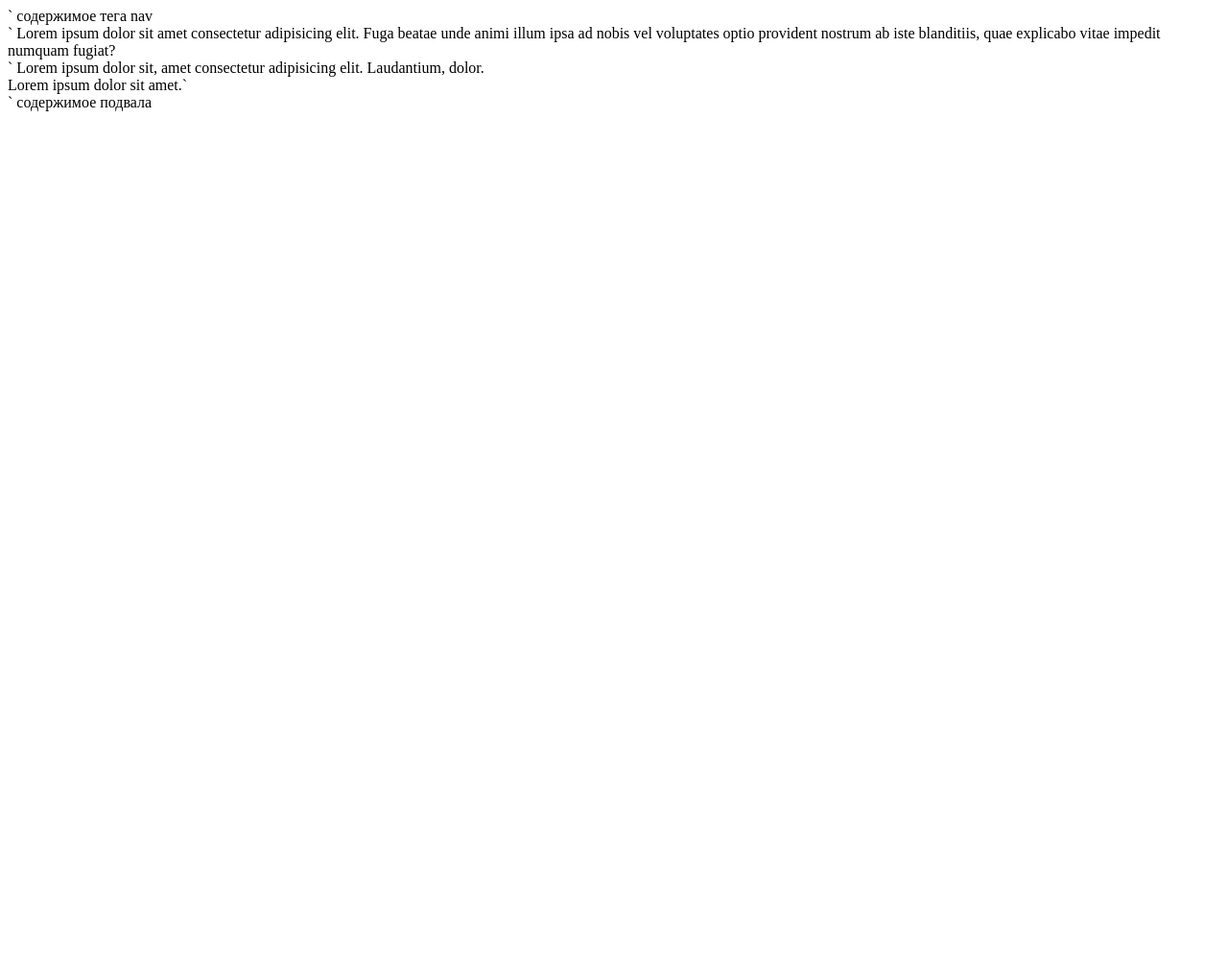
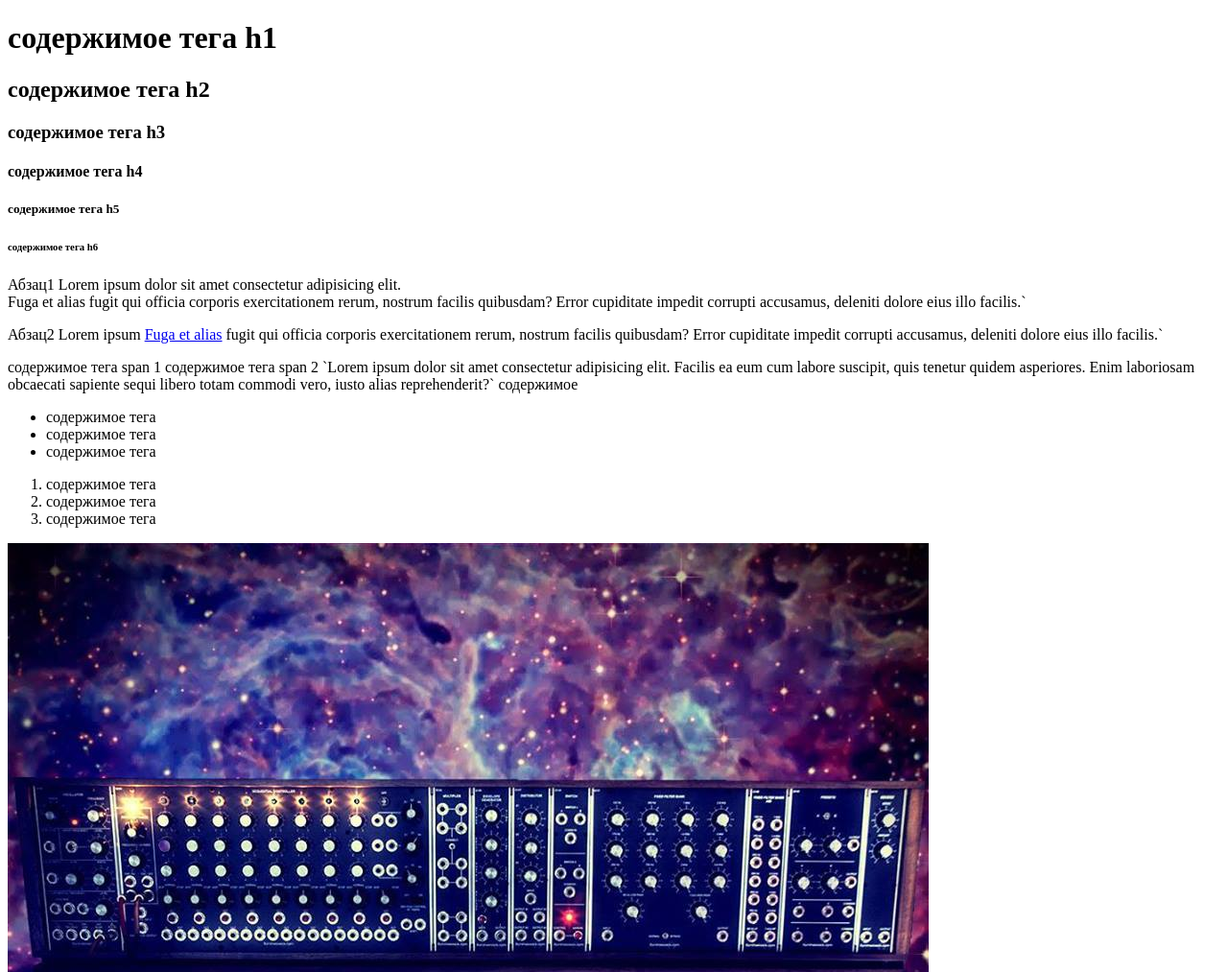
Before and after one commit to kos-vkg/HTML_lessons, a plain HTML site: page index.html in a window 1280 px wide. Shown: the top 1013 px of the page at 96% size. Before the commit the page ends 800 px from the top, so only its background shows below. Drawn offline with Linux system fonts and the light colour scheme.

Commit message:
3 урок. теги h,  span,  a,  img,  ul, ol, li, br

```diff
--- a/index.html
+++ b/index.html
@@ -6,26 +6,39 @@
 
 <head>
     <! Заголовок страницы в браузере >
-    <title>Знакомство с HTML тегами. Часть №1</title>
+    <title>Знакомство с HTML тегами. Часть №2</title>
     <meta http-equiv="Content-type" content="text/html;charset=UTF-8" />
 </head>
 <! Отображается тело страницы >
 
 <body>
-    <header>
-        <nav>` содержимое тега nav
-        </nav>
+    <! h1 - только 1 раз>
+    <h1>cодержимое тега h1</h1>
+    <h2>содержимое тега h2</h2>
+    <h3>содержимое тега h3</h3>
+    <h4>содержимое тега h4</h4>
+    <h5>содержимое тега h5</h5>
+    <h6>содержимое тега h6</h6>
+    <p>Абзац1 Lorem ipsum dolor sit amet consectetur adipisicing elit. <br /> Fuga et alias fugit qui officia corporis exercitationem rerum, nostrum facilis quibusdam? Error cupiditate impedit corrupti accusamus, deleniti dolore eius illo facilis.`</p>
+    <p>Абзац2 Lorem ipsum <a target="_blank" href="http://google.com">Fuga et alias</a> fugit qui officia corporis exercitationem rerum, nostrum facilis quibusdam? Error cupiditate impedit corrupti accusamus, deleniti dolore eius illo facilis.`</p>
 
-    </header>
-    <div>` Lorem ipsum dolor sit amet consectetur adipisicing elit. Fuga beatae unde animi illum ipsa ad nobis vel voluptates optio provident nostrum ab iste blanditiis, quae explicabo vitae impedit numquam fugiat?
-    </div>
-    <div>` Lorem ipsum dolor sit, amet consectetur adipisicing elit. Laudantium, dolor.
-    </div>
-    <div>
-        Lorem ipsum dolor sit amet.`
-    </div>
-    <footer>` cодержимое подвала
-    </footer>
+    <span>содержимое тега span 1</span>
+    <span>содержимое тега span 2</span>
+    <span>`Lorem ipsum dolor sit amet consectetur adipisicing elit. Facilis ea eum cum labore suscipit, quis tenetur quidem asperiores. Enim laboriosam obcaecati sapiente sequi libero totam commodi vero, iusto alias reprehenderit?`</span> cодержимое
+
+    <ul>
+        <li>cодержимое тега</li>
+        <li>cодержимое тега</li>
+        <li>cодержимое тега</li>
+    </ul>
+    <ol>
+        <li>cодержимое тега</li>
+        <li>cодержимое тега</li>
+        <li>cодержимое тега</li>
+    </ol>
+
+
+    <img src="img/kitten.jpg" alt="нет файла" />
 </body>
 
 </html>
```
Also changed, not shown: img/kitten.jpg (added).
